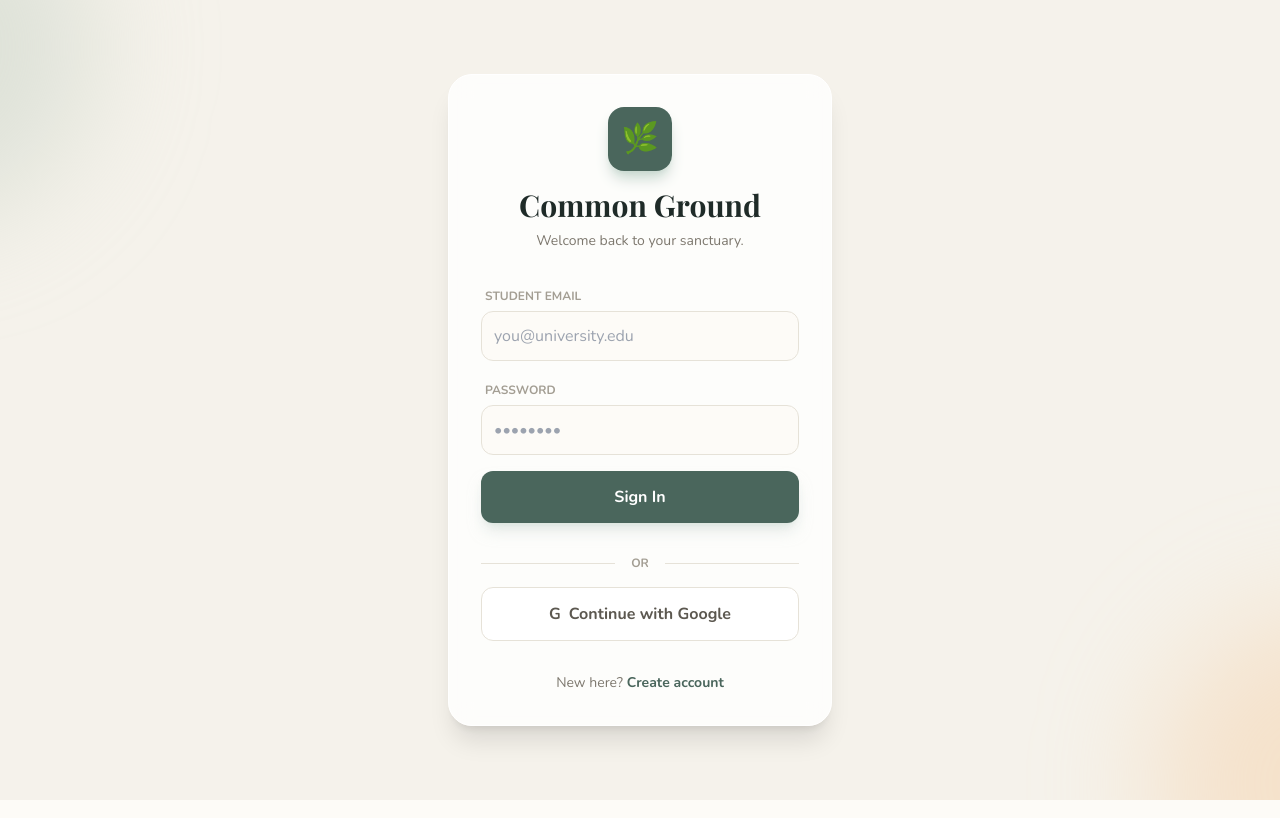
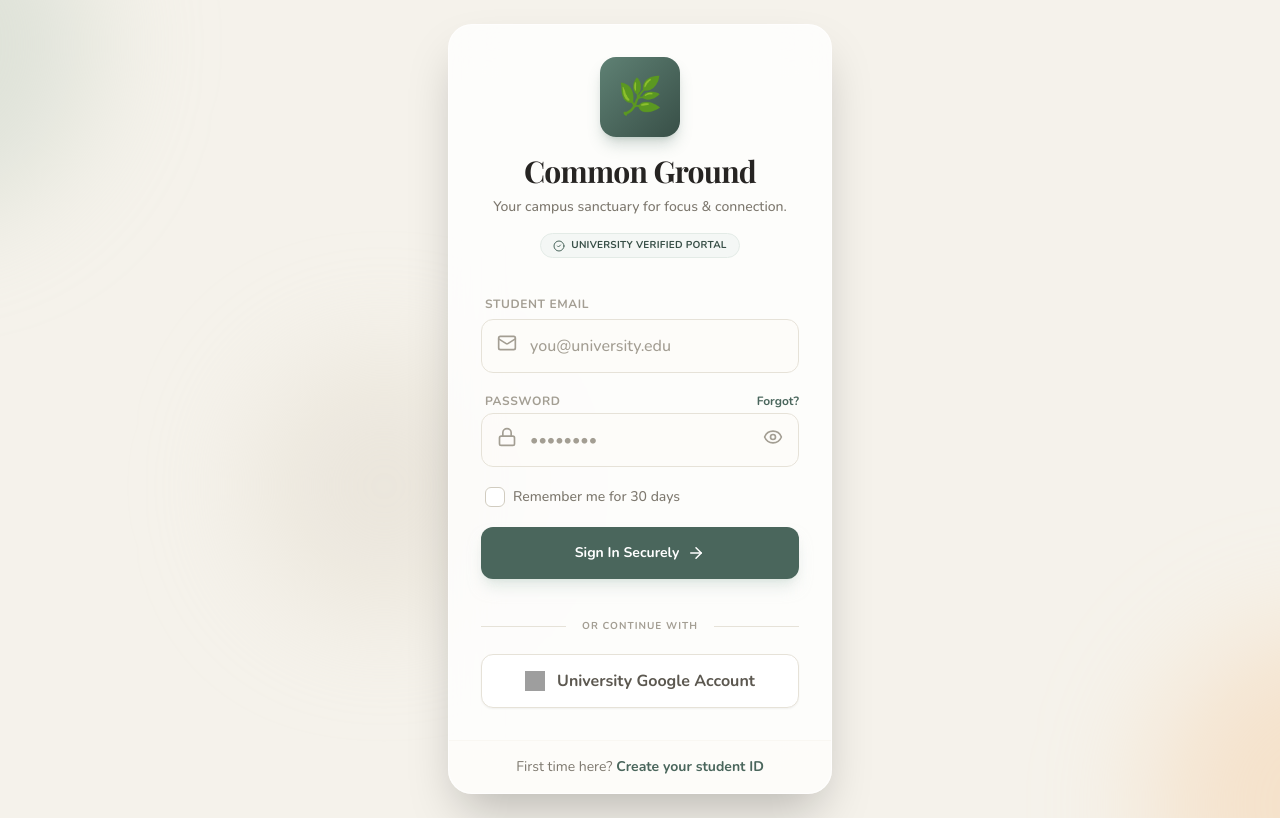
Before and after one commit to aachman2303/common-ground, a React (Vite) app: page / in a window 1280 px wide. Built offline with nearby package versions, Linux system fonts and the light colour scheme; no server answers; grey boxes are pictures that could not be loaded.

Commit message:
feat(login): Enhance login form with loading and visibility states
Adds state management for password visibility, loading indicators, and a remember-me option to the login component. Includes simulated network latency for login attempts.

```diff
--- a/components/Login.tsx
+++ b/components/Login.tsx
@@ -1,5 +1,6 @@
 import React, { useState } from 'react';
 import { UserProfile } from '../types';
+import { Mail, Lock, Eye, EyeOff, ArrowRight, Loader2, CheckCircle2 } from 'lucide-react';
 
 interface LoginProps {
   onLogin: (user: UserProfile) => void;
@@ -9,10 +10,16 @@ interface LoginProps {
 export const Login: React.FC<LoginProps> = ({ onLogin, onSwitchToSignup }) => {
   const [email, setEmail] = useState('');
   const [password, setPassword] = useState('');
+  const [isLoading, setIsLoading] = useState(false);
+  const [showPassword, setShowPassword] = useState(false);
+  const [rememberMe, setRememberMe] = useState(false);
 
   const handleSubmit = (e: React.FormEvent) => {
     e.preventDefault();
-    // Mock Login Logic
+    setIsLoading(true);
+
+    // Simulate network request
+    setTimeout(() => {
         const mockUser: UserProfile = {
             email: email || 'student@university.edu',
             nickname: email.split('@')[0] || 'Student',
@@ -28,9 +35,13 @@ export const Login: React.FC<LoginProps> = ({ onLogin, onSwitchToSignup }) => {
             }
         };
         onLogin(mockUser);
+        setIsLoading(false);
+    }, 1500);
   };
 
   const handleGoogleLogin = () => {
+    setIsLoading(true);
+    setTimeout(() => {
       const googleUser: UserProfile = {
         email: 'google.student@university.edu',
         nickname: 'Google Student',
@@ -40,70 +51,128 @@ export const Login: React.FC<LoginProps> = ({ onLogin, onSwitchToSignup }) => {
         stats: { focusMinutes: 0, streakDays: 0, communitiesJoined: 0, sessionsCompleted: 0, communityPoints: 0 }
       };
       onLogin(googleUser);
+      setIsLoading(false);
+    }, 1500);
   };
 
   return (
-    <div className="min-h-screen flex items-center justify-center p-6 bg-stone-100 relative overflow-hidden">
+    <div className="min-h-screen flex items-center justify-center p-6 bg-stone-100 relative overflow-hidden font-sans">
        {/* Background Deco */}
        <div className="absolute top-[-20%] left-[-20%] w-96 h-96 bg-brand-200/40 rounded-full mix-blend-multiply filter blur-3xl animate-blob"></div>
        <div className="absolute bottom-[-20%] right-[-20%] w-96 h-96 bg-orange-200/40 rounded-full mix-blend-multiply filter blur-3xl animate-blob animation-delay-2000"></div>
+       <div className="absolute top-[40%] left-[20%] w-72 h-72 bg-stone-200/40 rounded-full mix-blend-multiply filter blur-3xl animate-blob animation-delay-4000"></div>
 
-       <div className="bg-white/80 backdrop-blur-md p-8 rounded-3xl shadow-xl w-full max-w-sm border border-white relative z-10 animate-slide-up">
-          <div className="text-center mb-8">
-              <div className="w-16 h-16 bg-brand-600 rounded-2xl mx-auto flex items-center justify-center text-3xl mb-4 shadow-lg shadow-brand-200">
+       <div className="bg-white/80 backdrop-blur-xl p-8 rounded-3xl shadow-2xl w-full max-w-sm border border-white/60 relative z-10 animate-slide-up">
+
+          {/* Header Section */}
+          <div className="text-center mb-8 relative">
+              <div className="inline-flex items-center justify-center w-20 h-20 bg-gradient-to-br from-brand-500 to-brand-700 rounded-2xl text-4xl shadow-lg shadow-brand-500/30 mb-4 transform hover:scale-105 transition-transform duration-500">
                 🌿
               </div>
-              <h1 className="text-3xl font-serif font-bold text-brand-900">Common Ground</h1>
-              <p className="text-stone-500 text-sm mt-2">Welcome back to your sanctuary.</p>
+              <h1 className="text-3xl font-serif font-bold text-stone-800 tracking-tight">Common Ground</h1>
+              <p className="text-stone-500 text-sm mt-2 font-medium">Your campus sanctuary for focus & connection.</p>
+
+              {/* Trust Badge */}
+              <div className="mt-4 inline-flex items-center space-x-1.5 bg-brand-50 border border-brand-100 px-3 py-1 rounded-full">
+                <CheckCircle2 size={12} className="text-brand-600" />
+                <span className="text-[10px] font-bold text-brand-700 uppercase tracking-wide">University Verified Portal</span>
+              </div>
           </div>
 
-          <form onSubmit={handleSubmit} className="space-y-4">
-              <div>
-                  <label className="text-xs font-bold text-stone-400 uppercase ml-1">Student Email</label>
+          <form onSubmit={handleSubmit} className="space-y-5">
+              {/* Email Input */}
+              <div className="space-y-1">
+                  <label className="text-xs font-bold text-stone-400 uppercase ml-1 tracking-wider">Student Email</label>
+                  <div className="relative group">
+                    <div className="absolute left-4 top-3.5 text-stone-400 group-focus-within:text-brand-600 transition-colors">
+                        <Mail size={20} />
+                    </div>
                     <input
                         type="email"
                         value={email}
                         onChange={(e) => setEmail(e.target.value)}
                         placeholder="you@university.edu"
-                    className="w-full mt-1 p-3 rounded-xl border border-stone-200 bg-stone-50 focus:bg-white focus:border-brand-500 focus:ring-2 focus:ring-brand-200 outline-none transition-all"
+                        disabled={isLoading}
+                        className="w-full pl-12 pr-4 py-3.5 rounded-xl border border-stone-200 bg-stone-50/50 focus:bg-white focus:border-brand-500 focus:ring-4 focus:ring-brand-500/10 outline-none transition-all duration-300 placeholder:text-stone-400 text-stone-800 font-medium disabled:opacity-70"
                     />
                   </div>
-              <div>
-                  <label className="text-xs font-bold text-stone-400 uppercase ml-1">Password</label>
+              </div>
+
+              {/* Password Input */}
+              <div className="space-y-1">
+                  <div className="flex justify-between items-center ml-1">
+                    <label className="text-xs font-bold text-stone-400 uppercase tracking-wider">Password</label>
+                    <button type="button" className="text-xs text-brand-600 font-bold hover:text-brand-800 transition-colors">Forgot?</button>
+                  </div>
+                  <div className="relative group">
+                    <div className="absolute left-4 top-3.5 text-stone-400 group-focus-within:text-brand-600 transition-colors">
+                        <Lock size={20} />
+                    </div>
                     <input
-                    type="password"
+                        type={showPassword ? "text" : "password"}
                         value={password}
                         onChange={(e) => setPassword(e.target.value)}
                         placeholder="••••••••"
-                    className="w-full mt-1 p-3 rounded-xl border border-stone-200 bg-stone-50 focus:bg-white focus:border-brand-500 focus:ring-2 focus:ring-brand-200 outline-none transition-all"
+                        disabled={isLoading}
+                        className="w-full pl-12 pr-12 py-3.5 rounded-xl border border-stone-200 bg-stone-50/50 focus:bg-white focus:border-brand-500 focus:ring-4 focus:ring-brand-500/10 outline-none transition-all duration-300 placeholder:text-stone-400 text-stone-800 font-medium disabled:opacity-70"
                     />
+                    <button
+                        type="button"
+                        onClick={() => setShowPassword(!showPassword)}
+                        className="absolute right-4 top-3.5 text-stone-400 hover:text-stone-600 transition-colors focus:outline-none"
+                    >
+                        {showPassword ? <EyeOff size={20} /> : <Eye size={20} />}
+                    </button>
+                  </div>
+              </div>
+
+              {/* Remember Me */}
+              <div className="flex items-center space-x-2 ml-1 cursor-pointer" onClick={() => setRememberMe(!rememberMe)}>
+                 <div className={`w-5 h-5 rounded-md border flex items-center justify-center transition-all duration-200 ${rememberMe ? 'bg-brand-600 border-brand-600' : 'bg-white border-stone-300'}`}>
+                    {rememberMe && <CheckCircle2 size={14} className="text-white" />}
+                 </div>
+                 <span className="text-sm text-stone-500 font-medium select-none">Remember me for 30 days</span>
               </div>
 
               <button
                 type="submit"
-                className="w-full py-3.5 bg-brand-600 text-white rounded-xl font-bold shadow-lg shadow-brand-200/50 hover:bg-brand-700 hover:-translate-y-0.5 transition-all"
+                disabled={isLoading}
+                className="w-full py-4 bg-brand-600 text-white rounded-xl font-bold text-sm shadow-lg shadow-brand-200/50 hover:bg-brand-700 hover:shadow-xl hover:-translate-y-0.5 active:translate-y-0 active:scale-[0.99] transition-all duration-300 flex items-center justify-center gap-2 disabled:opacity-70 disabled:cursor-not-allowed"
               >
-                Sign In
+                {isLoading ? (
+                    <>
+                        <Loader2 size={18} className="animate-spin" />
+                        <span>Verifying Credentials...</span>
+                    </>
+                ) : (
+                    <>
+                        <span>Sign In Securely</span>
+                        <ArrowRight size={18} />
+                    </>
+                )}
               </button>
           </form>
 
-          <div className="mt-6">
+          <div className="mt-8">
               <div className="relative flex py-2 items-center">
                   <div className="flex-grow border-t border-stone-200"></div>
-                  <span className="flex-shrink-0 mx-4 text-stone-400 text-xs font-bold uppercase">Or</span>
+                  <span className="flex-shrink-0 mx-4 text-stone-400 text-[10px] font-bold uppercase tracking-widest">Or Continue With</span>
                   <div className="flex-grow border-t border-stone-200"></div>
               </div>
               <button
+                type="button"
+                disabled={isLoading}
                 onClick={handleGoogleLogin}
-                className="w-full py-3.5 bg-white border border-stone-200 text-stone-600 rounded-xl font-bold hover:bg-stone-50 transition-all flex items-center justify-center gap-2 mt-2"
+                className="w-full py-3.5 bg-white border border-stone-200 text-stone-600 rounded-xl font-bold hover:bg-stone-50 hover:border-stone-300 transition-all flex items-center justify-center gap-3 mt-3 shadow-sm hover:shadow active:scale-[0.99]"
               >
-                <span>G</span> Continue with Google
+                <img src="https://www.svgrepo.com/show/475656/google-color.svg" alt="Google" className="w-5 h-5" />
+                <span>University Google Account</span>
               </button>
           </div>
 
-          <div className="mt-8 text-center">
+          <div className="mt-8 text-center bg-stone-50/50 py-4 -mx-8 -mb-8 rounded-b-3xl border-t border-stone-100/50">
               <p className="text-sm text-stone-500">
-                New here? <button onClick={onSwitchToSignup} className="font-bold text-brand-600 hover:underline">Create account</button>
+                First time here? <button onClick={onSwitchToSignup} className="font-bold text-brand-600 hover:text-brand-800 hover:underline transition-colors">Create your student ID</button>
               </p>
           </div>
        </div>
```
Lines whose indentation alone changed are shown as unchanged.
